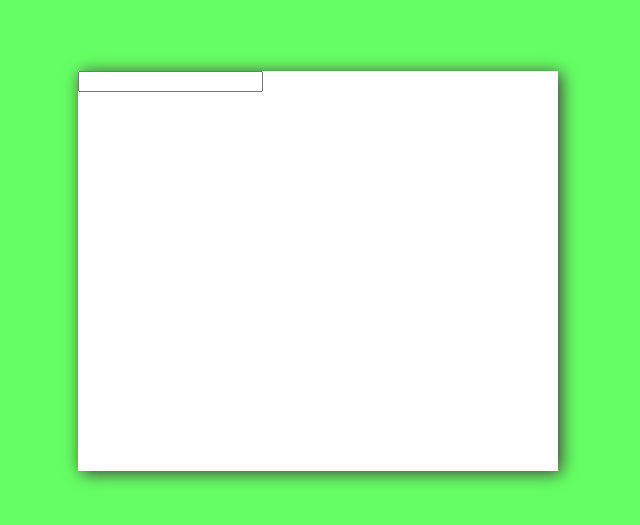
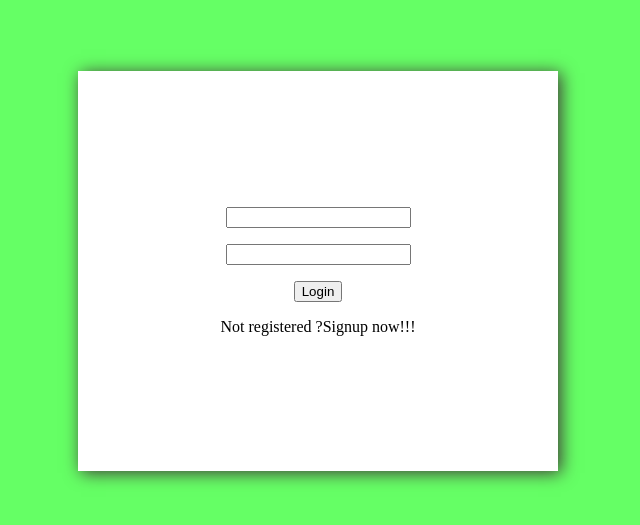
Before and after one commit to alichatraei/maktabLogin, a plain HTML site: page index.html in a window 1280 px wide. Shown: the part 129-654 px from the top of the page, without its empty margins (322-962 px from the left). Drawn offline with Linux system fonts and the light colour scheme.

Commit message:
Create all elements and add some styles to them

```diff
--- a/index.html
+++ b/index.html
@@ -10,7 +10,17 @@
   <body>
     <main>
       <nav class="username">
-        <input type="text" name="username" class="username" />
+        <input type="text" name="username" />
+      </nav>
+      <nav class="password">
+        <input type="text" name="password" />
+      </nav>
+      <nav class="button">
+        <input type="button" name="button" value="Login" />
+      </nav>
+      <nav class="forgottenpassword">
+        <span class="notRegisterText">Not registered ?</span
+        ><span class="signUpText">Signup now!!!</span>
       </nav>
     </main>
   </body>
--- a/style.css
+++ b/style.css
@@ -18,4 +18,33 @@ main {
   background-color: white;
   box-shadow: 0.2rem 0.1rem 1rem #423838;
   display: flex;
+  flex-flow: column;
+  justify-content: center;
 }
+.username {
+  display: flex;
+  width: 100%;
+  margin-bottom: 1rem;
+  align-items: center;
+  justify-content: center;
+}
+.password {
+  display: flex;
+  width: 100%;
+  margin-bottom: 1rem;
+  align-items: center;
+  justify-content: center;
+}
+.button {
+  display: flex;
+  width: 100%;
+  align-items: center;
+  justify-content: center;
+  margin-bottom: 1rem;
+}
+.forgottenpassword {
+  display: flex;
+  width: 100%;
+  align-items: center;
+  justify-content: center;
+}
```
